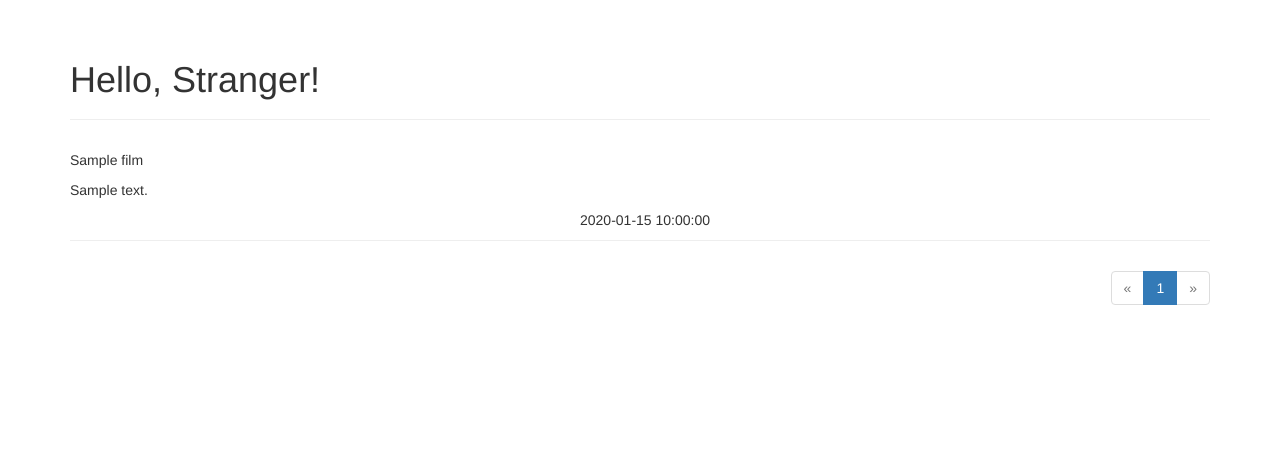
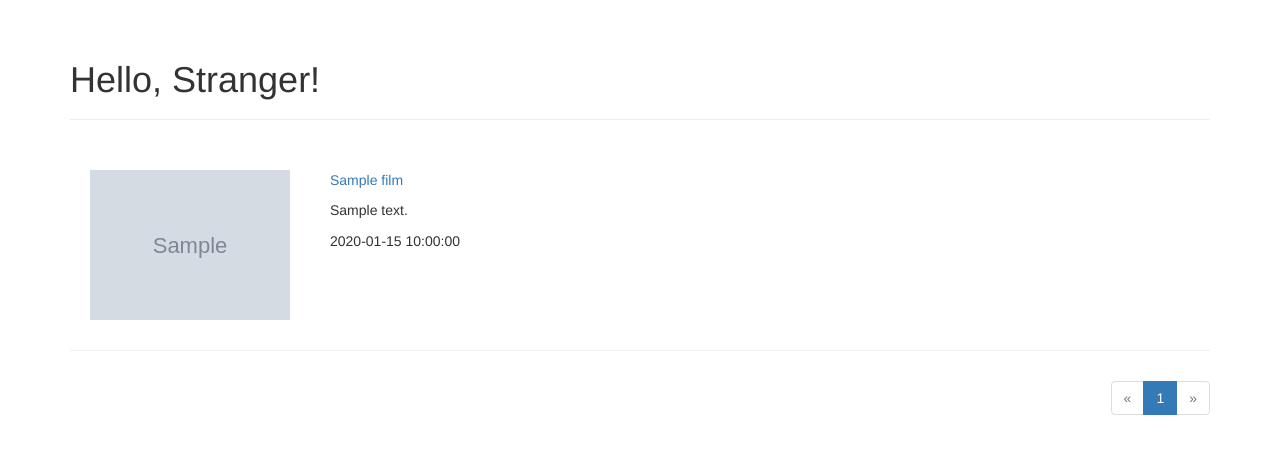
Before and after one commit to congyingTech/MovieRecomm, a Python web app: template app/templates/index.html in a window 1280 px wide. Shown: the part 73-527 px from the top of the page. Run offline with Jinja, Linux system fonts and the light colour scheme; the template is opened without the code that fills it: most values are stand-ins (such as "Sample title", 1, 10 or a date in 2020); grey boxes marked "Sample" are stand-in pictures; some libraries are stand-ins or nearby versions.

Commit message:
index.html和detail.html实现

```diff
--- a/app/static/styles.css
+++ b/app/static/styles.css
@@ -130,23 +130,29 @@ ul li{
     border-radius: 50%;
 }
 
-.question-group{
-    float: left;
-    width: 660px;
-    margin-right: 10px;
+
+.introduce{width:1000px; height:270px; margin:0 auto}
+
+.introduce-l{width:594px; height:270px; margin:20px 30px 30px 20px; float:left}
+
+.introduce-r{float:right;}
+
+.introduce-r h3{padding-top:10px;}
+
+.introduce-r p,span{height:55px; line-height:22px; width:286px; font-size:14px;}
+
+.movie-all {
+    display: flex;
+    flex-direction: row;
+    /*border: 1px solid blue;*/
 }
-
-.question-title a{
-    color: #259;
-    font-weight: 900;
-    margin-left: 10px;
-
+.img-all {
+    /*width: 20%;*/
+    margin: 20px;
+    /*border: 1px solid red;*/
 }
-
-.question-info{
-    text-align: right;
+.text-all {
+    /*border: 1px solid green;*/
+    margin: 10px;
+    padding: 10px;
 }
-
-.question-info .question-author{
-    margin-right: 20px;
-}
--- a/app/templates/index.html
+++ b/app/templates/index.html
@@ -14,22 +14,21 @@
     <div>
     <ul>
         {% for film in movie %}
-            <li>
-{#            <div class="avatar-group">#}
-{#                <img src="{{ url_for('static', filename='images/02.jpg') }}" alt="picture" class="avatar">#}
-{#            </div>#}
-            <div class="question-group">
-{#                <a href="{{ url_for('detail',film_id=film.id) }}">#}
-                <p class="question-title">{{ film.title }}</p>
-                <p class="question-cotent">{{ film.content }}</p>
 
 
-            <div class="question-info">
-                <span class="question-author">{{ film.create_time }}</span>
+            <li >
+                <div class="movie-all">
+                    <div class="img-all" ><img  src="{{ film.cover_url }}" alt="" height="150px"/></div>
 
-            </div>
-            </div>
-        </li>
+                    <div class="text-all">
+                        <p ><a href="{{ url_for('main.detail',film_id=film.id) }}">{{ film.title }}</a></p>
+                        <p >{{ film.content }}</p>
+                         <span>{{ film.create_time }}</span>
+                    </div>
+                </div>
+            </li>
+
+
         {% endfor %}
     </ul>
     </div>
@@ -56,7 +55,7 @@
 {% endif %}
 {% endblock %}
 
-{% block scripts %}
-{{ super() }}
+{#{% block scripts %}#}
+{#{{ super() }}#}
 {#{{ pagedown.include_pagedown() }}#}
-{% endblock %}
+{#{% endblock %}#}
```
Also changed, not shown: app/main/views.py (+31 -7 lines), app/models.py (+8 -8 lines), testDoubanSpider.py (+101 -6 lines), testSpider.py (+9 -7 lines).
